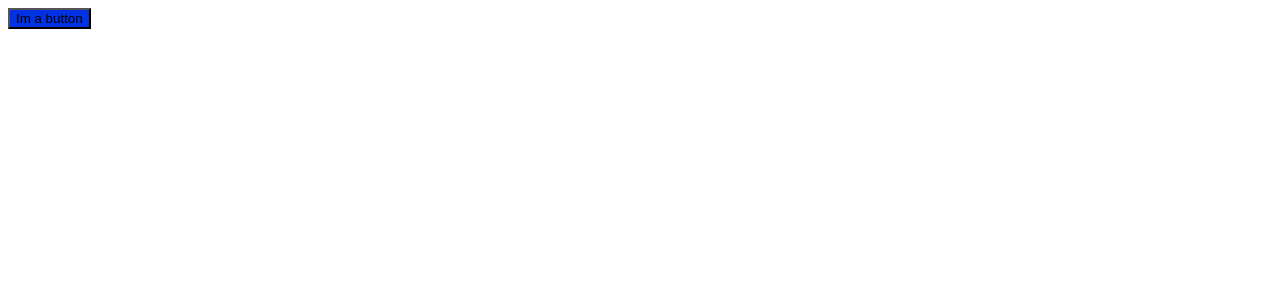
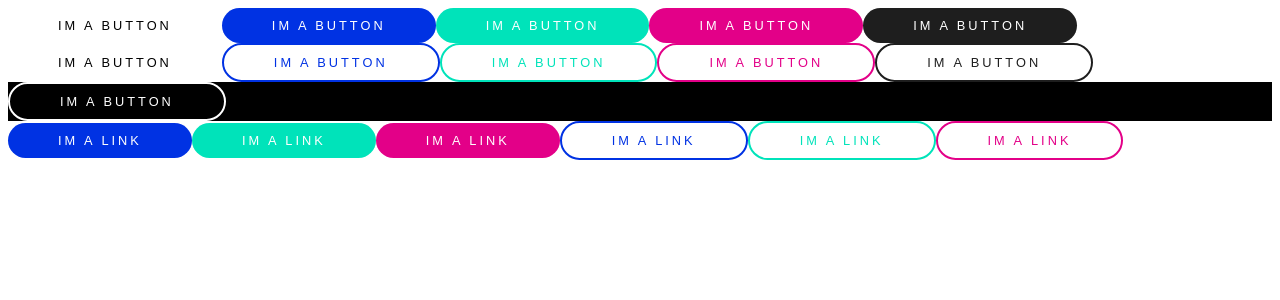
Before and after one commit to christopher-alba/e-commerce-chrishty, a React app: page / in a window 1280 px wide. Shown: the top 300 px of the page. Built offline with nearby package versions, Linux system fonts and the light colour scheme.

Commit message:
complete JCUXButton basic stylings

```diff
--- a/client/App.jsx
+++ b/client/App.jsx
@@ -1,9 +1,45 @@
-import React from "react";
+import React, { Fragment } from "react";
 import "./app.css";
 import Button from "./components/jcux/JCUXButton";
+import JCUXCustomLink from "./components/jcux/JCUXCustomLink";
 
 const App = () => {
-  return <Button type="primary">Im a button</Button>;
+  return (
+    <Fragment>
+      <Button>Im a button</Button>
+      <Button type="primary">Im a button</Button>
+      <Button type="secondary">Im a button</Button>
+      <Button type="tertiary">Im a button</Button>
+      <Button type="dark">Im a button</Button>
+      <Button type="light">Im a button</Button>
+      <Button type="primary-outlined">Im a button</Button>
+      <Button type="secondary-outlined">Im a button</Button>
+      <Button type="tertiary-outlined">Im a button</Button>
+      <Button type="dark-outlined">Im a button</Button>
+      <div style={{ background: "black" }}>
+        <Button type="light-outlined">Im a button</Button>
+      </div>
+
+      <JCUXCustomLink type="button-primary" href="hello">
+        Im a Link
+      </JCUXCustomLink>
+      <JCUXCustomLink type="button-secondary" href="hello">
+        Im a Link
+      </JCUXCustomLink>
+      <JCUXCustomLink type="button-tertiary" href="hello">
+        Im a Link
+      </JCUXCustomLink>
+      <JCUXCustomLink type="button-primary-outlined" href="hello">
+        Im a Link
+      </JCUXCustomLink>
+      <JCUXCustomLink type="button-secondary-outlined" href="hello">
+        Im a Link
+      </JCUXCustomLink>
+      <JCUXCustomLink type="button-tertiary-outlined" href="hello">
+        Im a Link
+      </JCUXCustomLink>
+    </Fragment>
+  );
 };
 
 export default App;
--- a/client/components/jcux/JCUXButton/JCUXButton.js
+++ b/client/components/jcux/JCUXButton/JCUXButton.js
@@ -1,15 +1,154 @@
 import styled from "styled-components";
 
 const Button = styled.button`
-    ${props => {
-        if(props.type === "primary")
-        return `background: ${props.theme.colors.jcBlue100}`
-        if(props.type === "secondary")
-        return `background: ${props.theme.colors.jcBlueGreen100}`
-        if(props.type === "tertiary")
-        return `background: ${props.theme.colors.jcPink100}`
-
-    }}
-`
+  outline: none;
+  border: none;
+  background: transparent;
+  ${(props) => {
+    if (props.type === "primary")
+      return `
+        background: ${props.theme.colors.jcBlue100};
+        color:white;
+        border: none;
+        &:hover, &:focus{
+           background: ${props.theme.colors.jcBlue80};
+        }
+        &:focus{
+           box-shadow: 0px 0px 0px 5px ${props.theme.colors.jcBlue20};
+           outline: none;
+        }
+      `;
+    if (props.type === "secondary")
+      return `
+        background: ${props.theme.colors.jcBlueGreen100};
+        color:white;
+        border: none;
+        &:hover, &:focus{
+          background: ${props.theme.colors.jcBlueGreen80};
+        }
+        &:focus{
+          box-shadow: 0px 0px 0px 5px ${props.theme.colors.jcBlueGreen20};
+          outline: none;
+        }
+      `;
+    if (props.type === "tertiary")
+      return `
+      background: ${props.theme.colors.jcPink100};
+      color:white;
+      border: none;
+      &:hover, &:focus{
+        background: ${props.theme.colors.jcPink80};
+      }
+      &:focus{
+        box-shadow: 0px 0px 0px 5px ${props.theme.colors.jcPink20};
+        outline: none;
+      }
+    `;
+    if (props.type === "dark")
+      return `
+      background: ${props.theme.colors.jcBlack100};
+      color:white;
+      border: none;
+      &:hover, &:focus{
+        background: ${props.theme.colors.jcBlack80};
+      }
+      &:focus{
+        box-shadow: 0px 0px 0px 5px ${props.theme.colors.jcBlack20};
+        outline: none;
+      }
+    `;
+    if (props.type === "light")
+      return `
+      background: white;
+      color:black;
+      border: none;
+      &:hover, &:focus{
+        background: ${props.theme.colors.jcGrey80};
+      }
+      &:focus{
+        box-shadow: 0px 0px 0px 5px ${props.theme.colors.jcGrey20};
+        outline: none;
+      }
+    `;
+    if (props.type === "primary-outlined")
+      return `
+    background: transparent;
+    color:${props.theme.colors.jcBlue100};
+    border: 2px solid ${props.theme.colors.jcBlue100};
+    &:hover, &:focus{
+       background: ${props.theme.colors.jcBlue80};
+       color: white;
+    }
+    &:focus{
+       box-shadow: 0px 0px 0px 5px ${props.theme.colors.jcBlue20};
+       outline: none;
+    }
+  `;
+    if (props.type === "secondary-outlined")
+      return `
+    background: transparent;
+    color:${props.theme.colors.jcBlueGreen100};
+    border: 2px solid ${props.theme.colors.jcBlueGreen100};
+    &:hover, &:focus{
+       background: ${props.theme.colors.jcBlueGreen80};
+       color: white;
+    }
+    &:focus{
+       box-shadow: 0px 0px 0px 5px ${props.theme.colors.jcBlueGreen20};
+       outline: none;
+    }
+  `;
+    if (props.type === "tertiary-outlined")
+      return `
+    background: transparent;
+    color:${props.theme.colors.jcPink100};
+    border: 2px solid ${props.theme.colors.jcPink100};
+    &:hover, &:focus{
+       background: ${props.theme.colors.jcPink80};
+       color: white;
+    }
+    &:focus{
+       box-shadow: 0px 0px 0px 5px ${props.theme.colors.jcPink20};
+       outline: none;
+    }
+  `;
+    if (props.type === "dark-outlined")
+      return `
+    background: transparent;
+    color:${props.theme.colors.jcBlack100};
+    border: 2px solid ${props.theme.colors.jcBlack100};
+    &:hover, &:focus{
+       background: ${props.theme.colors.jcBlack80};
+       color: white;
+    }
+    &:focus{
+       box-shadow: 0px 0px 0px 5px ${props.theme.colors.jcBlack20};
+       outline: none;
+    }
+  `;
+    if (props.type === "light-outlined")
+      return `
+    background: transparent;
+    color: white;
+    border: 2px solid  white;
+    &:hover, &:focus{
+       background: white;
+       color: black;
+    }
+    &:focus{
+       box-shadow: 0px 0px 0px 5px ${props.theme.colors.jcGrey20};
+       outline: none;
+    }
+  `;
+  }}
+  padding: 10px 50px;
+  border-radius: 50px;
+  letter-spacing: 3px;
+  cursor: pointer;
+  text-transform: uppercase;
+  transition: 300ms;
+  font-family: arial;
+  font-size: 0.8rem;
+`;
 
 export default Button;
--- /dev/null
+++ b/client/components/jcux/JCUXCustomLink/JCUXCustomLink.js
@@ -0,0 +1,100 @@
+import styled from "styled-components";
+
+const Link = styled.a`
+  ${(props) => {
+    if (props.type === "button-primary")
+      return `
+        background: ${props.theme.colors.jcBlue100};
+        color:white;
+        border: none;
+        &:hover, &:focus{
+           background: ${props.theme.colors.jcBlue80};
+        }
+        &:focus{
+           box-shadow: 0px 0px 0px 5px ${props.theme.colors.jcBlue20};
+           outline: none;
+        }
+      `;
+    if (props.type === "button-secondary")
+      return `
+        background: ${props.theme.colors.jcBlueGreen100};
+        color:white;
+        border: none;
+        &:hover, &:focus{
+          background: ${props.theme.colors.jcBlueGreen80};
+        }
+        &:focus{
+          box-shadow: 0px 0px 0px 5px ${props.theme.colors.jcBlueGreen20};
+          outline: none;
+        }
+      `;
+    if (props.type === "button-tertiary")
+      return `
+      background: ${props.theme.colors.jcPink100};
+      color:white;
+      border: none;
+      &:hover, &:focus{
+        background: ${props.theme.colors.jcPink80};
+      }
+      &:focus{
+        box-shadow: 0px 0px 0px 5px ${props.theme.colors.jcPink20};
+        outline: none;
+      }
+    `;
+    if (props.type === "button-primary-outlined")
+      return `
+      background: transparent;
+      color:${props.theme.colors.jcBlue100};
+      border: 2px solid ${props.theme.colors.jcBlue100};
+      &:hover, &:focus{
+         background: ${props.theme.colors.jcBlue80};
+         color: white;
+      }
+      &:focus{
+         box-shadow: 0px 0px 0px 5px ${props.theme.colors.jcBlue20};
+         outline: none;
+      }
+    `;
+    if (props.type === "button-secondary-outlined")
+      return `
+      background: transparent;
+      color:${props.theme.colors.jcBlueGreen100};
+      border: 2px solid ${props.theme.colors.jcBlueGreen100};
+      &:hover, &:focus{
+         background: ${props.theme.colors.jcBlueGreen80};
+         color: white;
+      }
+      &:focus{
+         box-shadow: 0px 0px 0px 5px ${props.theme.colors.jcBlueGreen20};
+         outline: none;
+      }
+    `;
+    if (props.type === "button-tertiary-outlined")
+      return `
+      background: transparent;
+      color:${props.theme.colors.jcPink100};
+      border: 2px solid ${props.theme.colors.jcPink100};
+      &:hover, &:focus{
+         background: ${props.theme.colors.jcPink80};
+         color: white;
+      }
+      &:focus{
+         box-shadow: 0px 0px 0px 5px ${props.theme.colors.jcPink20};
+         outline: none;
+      }
+  `;
+  }}
+  padding: 10px 50px;
+  border-radius: 50px;
+  letter-spacing: 3px;
+  cursor: pointer;
+  text-transform: uppercase;
+  transition: 300ms;
+  text-decoration: none;
+  display: inline-block;
+  text-align: center;
+  font-family: arial;
+  font-size: 0.8rem;
+`;
+
+export default Link;
--- /dev/null
+++ b/client/components/jcux/JCUXCustomLink/index.js
@@ -0,0 +1,3 @@
+import JCUXCustomLink from "./JCUXCustomLink";
+
+export default JCUXCustomLink;
--- a/client/components/jcux/theme.js
+++ b/client/components/jcux/theme.js
@@ -5,16 +5,26 @@ const theme = {
     jcBlue60: "#567BFF",
     jcBlue40: "#829DFF",
     jcBlue20: "#CBD6FF",
-    jcBlueGreen100: "#00E3BA" ,
-    jcBlueGreen80: "#2AE0D5" ,
-    jcBlueGreen60: "#56FFE1" ,
-    jcBlueGreen40: "#82FFE1" ,
-    jcBlueGreen20: "#CBFFF3" ,
+    jcBlueGreen100: "#00E3BA",
+    jcBlueGreen80: "#2AE0D5",
+    jcBlueGreen60: "#56FFE1",
+    jcBlueGreen40: "#82FFE1",
+    jcBlueGreen20: "#CBFFF3",
     jcPink100: "#E30088",
     jcPink80: "#E441A3",
     jcPink60: "#FF72C6",
     jcPink40: "#FFA8DC",
     jcPink20: "#FFD4EE",
+    jcBlack100: "#1E1E1E",
+    jcBlack80: "#3E3E3E",
+    jcBlack60: "#5E5E5E",
+    jcBlack40: "#7D7D7D",
+    jcBlack20: "#A1A1A1",
+    jcGrey100: "#B7B7B7",
+    jcGrey80: "#CDCDCD",
+    jcGrey60: "#E7E7E7",
+    jcGrey40: "#F0F0F0",
+    jcGrey20: "#FAFAFA",
   },
 };
 
```
